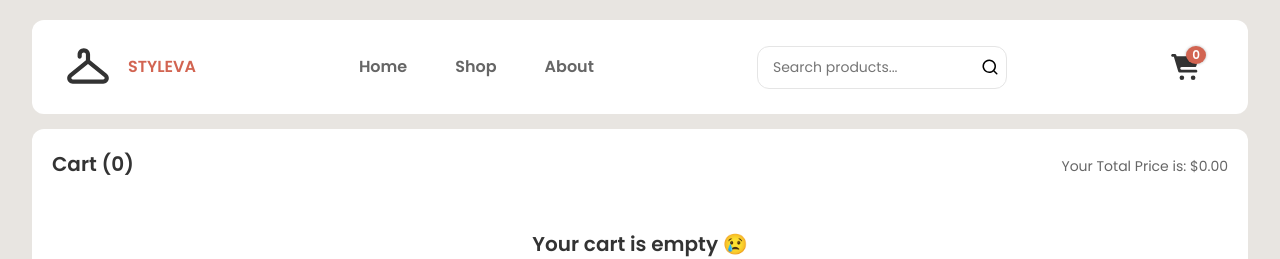
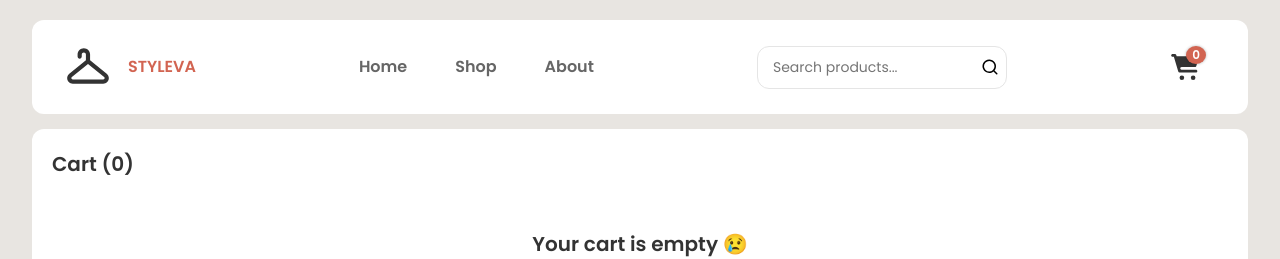
Before and after one commit to mariamisa/Project-3-Store-Management-GUI, a React (Vite) app: page /cart in a window 1280 px wide. Shown: the top 259 px of the page. Built offline with nearby package versions, Linux system fonts and the light colour scheme.

Commit message:
edit font size

```diff
--- a/src/Pages/Cart.jsx
+++ b/src/Pages/Cart.jsx
@@ -38,7 +38,7 @@ export default function Cart() {
 		<div className={styles.pageContainer}>
 			<div className={styles.pageTitleContainer}>
 				<PageTitle text={`Cart (${cartCount})`} />
-				<p className={styles.total}>Your Total Price is: ${formattedPrice}</p>
+				{products.length > 0 && <p className={styles.total}>Your Total Price is: ${formattedPrice}</p>}
 			</div>
 			{products.length > 0 ?
 				<>
```
